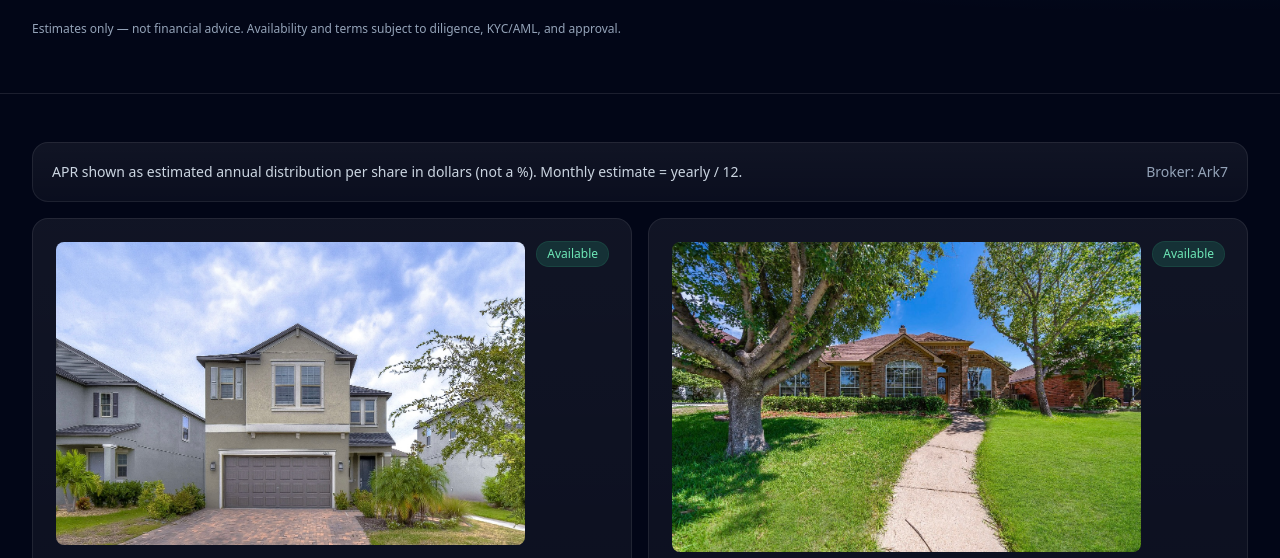
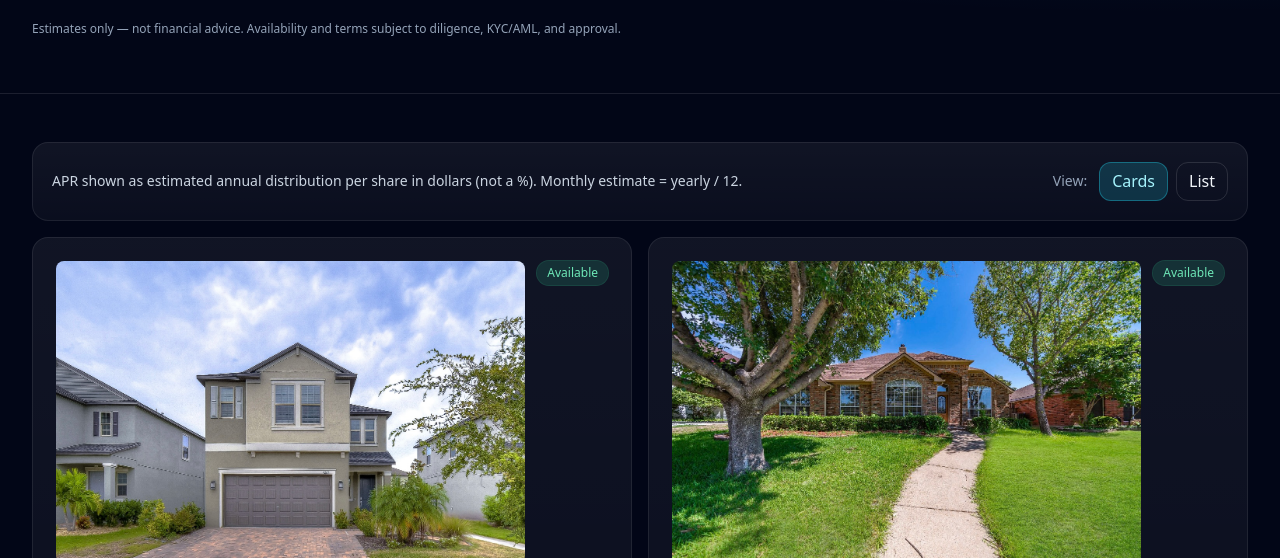
Before and after one commit to PVirgil/real-estate-equity-lending, a plain HTML site: page index.html in a window 1280 px wide. Shown: the part 236-794 px from the top of the page. Drawn offline with nearby package versions, Linux system fonts and the light colour scheme.

Commit message:
Update index.html

```diff
--- a/index.html
+++ b/index.html
@@ -13,6 +13,8 @@
     .ring-grad{box-shadow:0 0 0 1px rgba(255,255,255,.08) inset}
     .mono{font-family:ui-monospace,SFMono-Regular,Menlo,Monaco,Consolas,monospace}
     .sticky-th th{position:sticky;top:0;background-color:rgb(2 6 23/.85);backdrop-filter:saturate(160%) blur(4px)}
+    .btn-tab{border-radius:0.75rem;padding:0.4rem 0.75rem;border:1px solid rgba(255,255,255,.12)}
+    .btn-active{background:rgba(34,211,238,.18);color:rgb(165,243,252);border-color:rgba(34,211,238,.35)}
   </style>
 </head>
 <body class="bg-slate-950 text-slate-100">
@@ -52,16 +54,20 @@
       <div class="glass rounded-2xl ring-grad p-5">
         <div class="flex flex-wrap items-center gap-3">
           <div class="text-sm text-slate-300">APR shown as estimated annual distribution per share in dollars (not a %). Monthly estimate = yearly / 12.</div>
-          <div class="ml-auto text-sm text-slate-400">Broker: Ark7</div>
+          <div class="ml-auto flex items-center gap-2">
+            <span class="text-sm text-slate-400 mr-1">View:</span>
+            <button id="btnCards" class="btn-tab btn-active">Cards</button>
+            <button id="btnList" class="btn-tab">List</button>
+          </div>
         </div>
       </div>
 
-      <div class="grid gap-4 md:grid-cols-2">
-        <!-- Tampa-S10 card -->
+      <!-- Cards view -->
+      <div id="cardsView" class="grid gap-4 md:grid-cols-2">
+        <!-- Tampa-S10 card (uses IMG_6171.jpg after swap) -->
         <div class="glass rounded-2xl ring-grad p-6 flex flex-col gap-4">
           <div class="flex items-start justify-between gap-3">
             <div>
-              <!-- SWAPPED: Tampa now uses IMG_6171.jpg -->
               <img src="IMG_6171.jpg" alt="Tampa-S10 Property" class="rounded-lg mb-4 w-full h-auto" />
               <div class="text-xs uppercase tracking-wide text-slate-400">Property</div>
               <h2 class="text-xl font-semibold">Tampa-S10</h2>
@@ -89,11 +95,10 @@
           <a href="#contact" class="rounded-xl border border-white/15 px-4 py-2 hover:bg-white/5 text-sm w-fit">Inquire about Tampa-S10</a>
         </div>
 
-        <!-- Atlanta-T4 card -->
+        <!-- Atlanta-T4 card (uses IMG_5976.jpg after swap) -->
         <div class="glass rounded-2xl ring-grad p-6 flex flex-col gap-4">
           <div class="flex items-start justify-between gap-3">
             <div>
-              <!-- SWAPPED: Atlanta now uses IMG_5976.jpg -->
               <img src="IMG_5976.jpg" alt="Atlanta-T4 Property" class="rounded-lg mb-4 w-full h-auto" />
               <div class="text-xs uppercase tracking-wide text-slate-400">Property</div>
               <h2 class="text-xl font-semibold">Atlanta-T4</h2>
@@ -122,8 +127,8 @@
         </div>
       </div>
 
-      <!-- Compact table view -->
-      <div class="overflow-auto rounded-2xl ring-1 ring-white/10">
+      <!-- List view -->
+      <div id="listView" class="overflow-auto rounded-2xl ring-1 ring-white/10 hidden">
         <table class="min-w-full text-sm">
           <thead class="sticky-th text-left text-slate-200">
             <tr>
@@ -139,7 +144,6 @@
             <tr class="hover:bg-white/5">
               <td class="px-4 py-3 font-medium">
                 <div class="flex items-center gap-2">
-                  <!-- SWAPPED: Tampa thumbnail uses IMG_6171.jpg -->
                   <img src="IMG_6171.jpg" alt="Tampa-S10" class="w-10 h-10 object-cover rounded"/>
                   Tampa-S10
                 </div>
@@ -153,7 +157,6 @@
             <tr class="hover:bg-white/5">
               <td class="px-4 py-3 font-medium">
                 <div class="flex items-center gap-2">
-                  <!-- SWAPPED: Atlanta thumbnail uses IMG_5976.jpg -->
                   <img src="IMG_5976.jpg" alt="Atlanta-T4" class="w-10 h-10 object-cover rounded"/>
                   Atlanta-T4
                 </div>
@@ -215,14 +218,17 @@
     </div>
   </section>
 
-  <!-- Contact / Inquire (Netlify Forms) -->
+  <!-- Contact / Inquiry (Netlify Forms) -->
   <section id="contact" class="border-t border-white/10">
     <div class="mx-auto max-w-7xl px-4 sm:px-6 lg:px-8 py-12">
       <div class="glass rounded-2xl ring-grad p-6">
         <h3 class="text-2xl font-bold mb-2">Send an Inquiry</h3>
         <p class="text-slate-300 mb-4">Use this form and we’ll reply by email. Submissions are securely handled by Netlify.</p>
 
-        <!-- Netlify Forms: enable email notifications in Netlify → Forms → real-estate-equity-inquiry -->
+        <!-- Admin note (hidden from users):
+             After deploying on Netlify, enable email notifications:
+             Netlify → Forms → real-estate-equity-inquiry → Notifications → Email → paytontvirgil@gmail.com
+        -->
         <form name="real-estate-equity-inquiry" method="POST" data-netlify="true" netlify-honeypot="bot-field" class="grid sm:grid-cols-2 gap-4">
           <input type="hidden" name="form-name" value="real-estate-equity-inquiry" />
           <p class="hidden"><label>Don’t fill this out: <input name="bot-field" /></label></p>
@@ -246,9 +252,8 @@
             <textarea name="message" rows="6" required class="mt-1 w-full rounded-xl bg-white/5 border border-white/10 px-3 py-2" placeholder="Share any terms or questions..."></textarea>
           </label>
 
-          <div class="sm:col-span-2 flex items-center gap-3">
+          <div class="sm:col-span-2">
             <button class="rounded-xl bg-cyan-500/20 text-cyan-200 px-5 py-2 hover:bg-cyan-500/30" type="submit">Send Inquiry</button>
-            <span class="text-xs text-slate-500">To get emails in Gmail: Netlify → Forms → <em>real-estate-equity-inquiry</em> → Notifications → Email → <strong>paytontvirgil@gmail.com</strong>.</span>
           </div>
         </form>
       </div>
@@ -263,9 +268,28 @@
   </footer>
 
   <script>
-    const fmtUSD = new Intl.NumberFormat('en-US',{style:'currency',currency:'USD'});
+    // Year
     document.getElementById('year').textContent = new Date().getFullYear();
 
+    // View toggle
+    const btnCards = document.getElementById('btnCards');
+    const btnList  = document.getElementById('btnList');
+    const cardsView = document.getElementById('cardsView');
+    const listView  = document.getElementById('listView');
+
+    function setView(v){
+      const isCards = v === 'cards';
+      cardsView.classList.toggle('hidden', !isCards);
+      listView.classList.toggle('hidden', isCards);
+      btnCards.classList.toggle('btn-active', isCards);
+      btnList.classList.toggle('btn-active', !isCards);
+    }
+    btnCards.addEventListener('click', ()=> setView('cards'));
+    btnList.addEventListener('click', ()=> setView('list'));
+    setView('cards'); // default
+
+    // Estimator logic
+    const fmtUSD = new Intl.NumberFormat('en-US',{style:'currency',currency:'USD'});
     const prop = document.getElementById('prop');
     const shares = document.getElementById('shares');
     const perYear = document.getElementById('perYear');
@@ -281,7 +305,6 @@
       perYear.value = d.yearly.toFixed(2);
       compute();
     }
-
     function compute(){
       const yps = parseFloat(perYear.value||'0');
       const m_per_share = yps/12;
@@ -290,15 +313,10 @@
       mtot.textContent = fmtUSD.format(m_per_share * sh);
       ytot.textContent = fmtUSD.format(yps * sh);
     }
-
-    document.getElementById('calcBtn').addEventListener('click', compute);
-    document.getElementById('resetBtn').addEventListener('click', ()=>{ setBySelect(); });
-
-    // Only bind if estimator exists on this page
-    if (prop) {
-      prop.addEventListener('change', setBySelect);
-      setBySelect(); // init
-    }
+    document.getElementById('calcBtn')?.addEventListener('click', compute);
+    document.getElementById('resetBtn')?.addEventListener('click', ()=>{ setBySelect(); });
+    prop?.addEventListener('change', setBySelect);
+    if (prop) setBySelect();
   </script>
 </body>
 </html>
```
